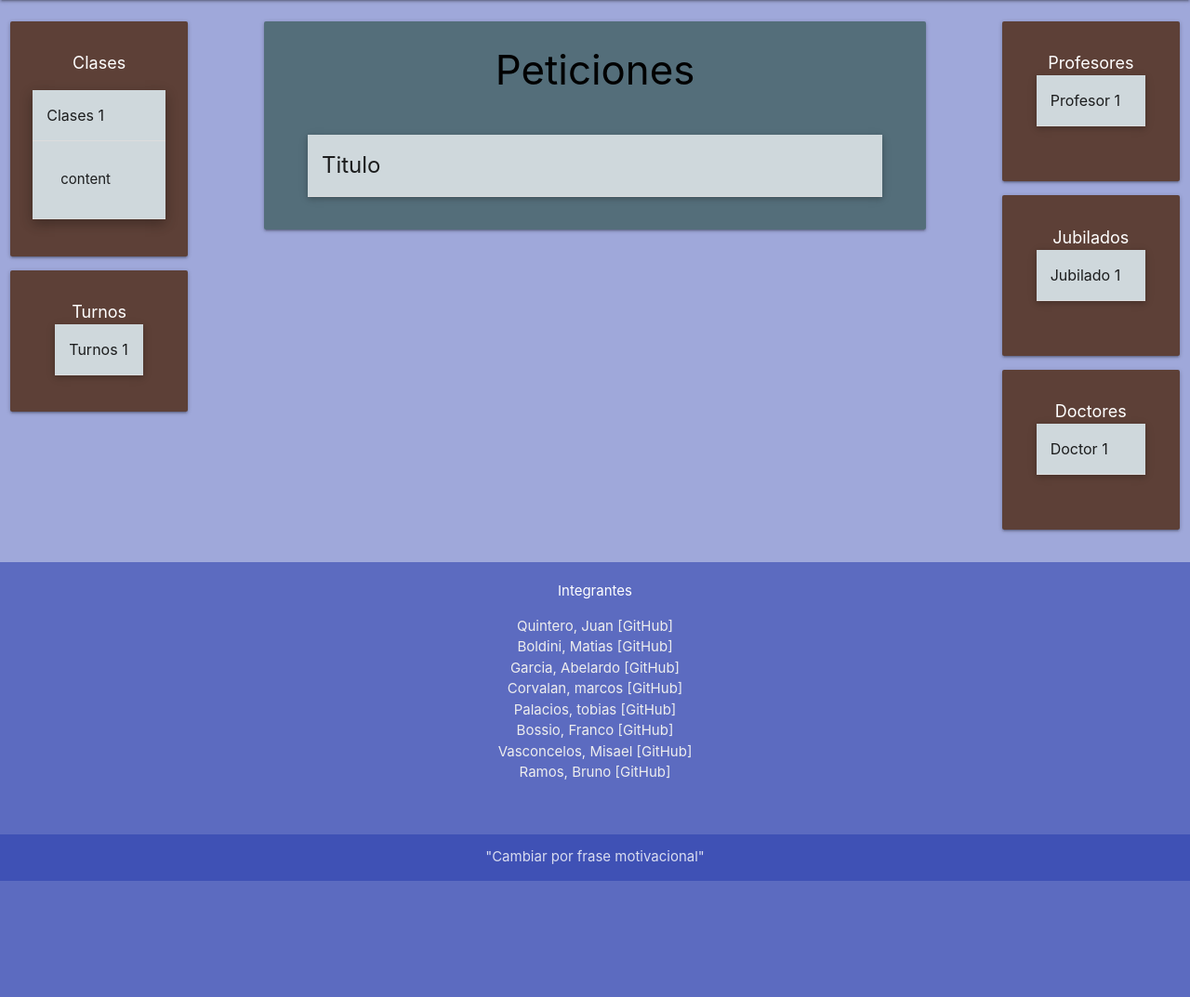
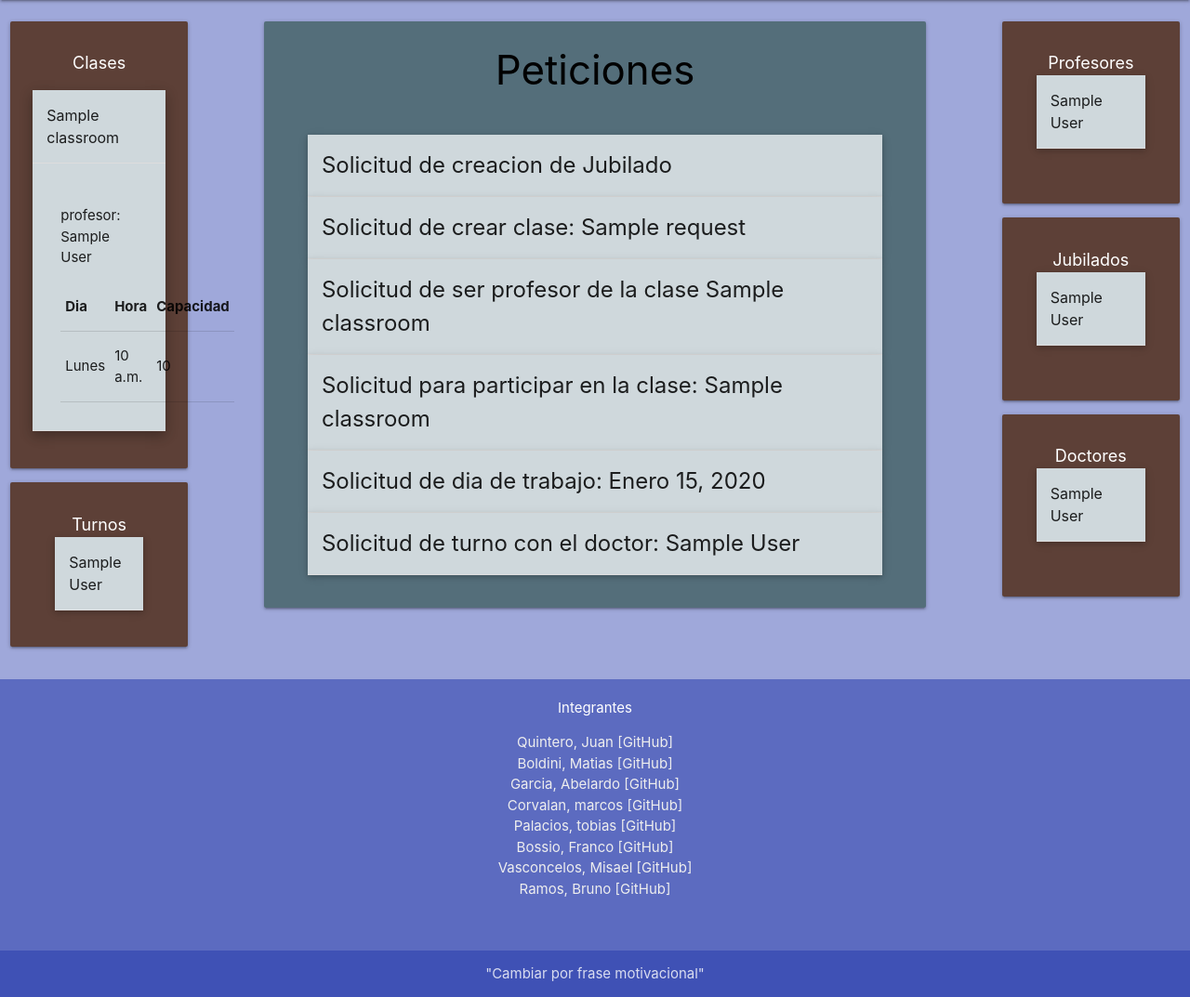
Before and after one commit to MatiasBoldini/FAT2018, a Django app: template main/templates/profile_for_admin.html in a window 1280 px wide, after a click that opens the changed part. Shown: the part 64-1137 px from the top of the page at 93% size. Before the commit the page ends 1012 px from the top, so only its background shows below. Run offline with Django 3.2, Linux system fonts and the light colour scheme; the template is opened without the code that fills it: values that come from a table or form of the project are taken from there, others are empty; tables that the repository leaves empty hold one stand-in row (values such as "Sample post").

Commit message:
profile for admin ahora muestra datos

```diff
--- a/main/admin.py
+++ b/main/admin.py
@@ -16,7 +16,6 @@ admin.site.register(Classroom_day_request)
 admin.site.register(Enrolment_teacher_request)
 admin.site.register(Enrolment_student_request)
 admin.site.register(Work_day_request)
-admin.site.register(Appointment_request)
 admin.site.register(Person_record)
 admin.site.register(Work_day_record)
 admin.site.register(Appointment_record)
--- a/main/templates/profile_for_admin.html
+++ b/main/templates/profile_for_admin.html
@@ -13,23 +13,51 @@
 			<div id="card" class="card-panel brown darken-2">
 				<ul class="collapsible popout">
 					<span class="white-text"><center><font size="4">Clases</font></center></span>
+					{% for classroom in classrooms %}
 						<li>
-						<div class="collapsible-header blue-grey lighten-4" style="font-size: 16px;">Clases 1</div>
-						<div class="collapsible-body blue-grey lighten-4" style="font-size: 15px;">
-								content
+							<div class="collapsible-header blue-grey lighten-4" style="font-size: 16px;">{{ classroom.name }}</div>
+							<div class="collapsible-body blue-grey lighten-4">
+								{% for teacher in classroom.get_teachers %}
+									<p>profesor: {{ teacher.person.user.get_full_name }}</p>
+								{% endfor %}
+								<table>
+									<thead>
+										<tr>
+											<th>Dia</th>
+											<th>Hora</th>
+											<th>Capacidad</th>
+										</tr>
+									</thead>
+									<tbody>
+									{% for day in classroom.get_classroom_days %}
+										<tr>
+										<td>{{ day.get_day_display }}</td>
+										<td>{{ day.start_hour }}</td>
+										<td>{{ day.classroom_place.capacity }}</td>
+										</tr>
+									{% endfor %}
+									</tbody>
+								</table>
 							</div>
 						</li>
+					{% endfor %}
 				</ul>
 			</div>
 			<div id="card" class="card-panel brown darken-2">
 				<ul class="collapsible popout">
 					<span class="white-text"><center><font size="4">Turnos</font></center></span>
+					{% for appointment in appointments %}
 						<li>
-						<div class="collapsible-header blue-grey lighten-4" style="font-size: 16px;">Turnos 1</div>
-						<div class="collapsible-body blue-grey lighten-4" style="font-size: 15px;">
-								content
+							<div class="collapsible-header blue-grey lighten-4" style="font-size: 16px;">{{ appointment.work_day.doctor.user.get_full_name }}</div>
+							<div class="collapsible-body blue-grey lighten-4">
+								<p>Dia: {{ appointment.work_day.day }}</p>
+								<p>Hora: {{ appointment.time_attendance }}</p>
+								{% if appointment.person %}
+									<p>Paciente: {{ appointment.person.user.get_full_name }}</p>
+								{% endif %}
 							</div>
 						</li>
+					{% endfor %}
 				</ul>
 			</div>
 		</div>
@@ -43,18 +71,116 @@
 					</div>
 					<div class="row col s12">
 						<ul class="collapsible popout">
+							{% for person in person_requests %}
 							<li>
 								<div class="collapsible-header blue-grey lighten-4">
-									<font size="5">Titulo</font>
+									<font size="5">Solicitud de creacion de {{ person.get_user_type_display }}</font>
 								</div>
 								<div class="collapsible-body blue-grey lighten-4">
-									<span>Descripcion</span>
+									<p>Nombre: {{ person.user.get_full_name }}</p>
+									<p>DNI: {{ person.user }}</p>
 									<center>
 										<a class="waves-effect waves-light btn green"><i class="small material-icons right">check</i>Aceptar</a>
 										<a class="waves-effect waves-light btn red"><i class="small material-icons right">clear</i>Rechazar</a>
 									</center>
 								</div>
 							</li>
+							{% endfor %}
+							{% for classroom_request in classroom_requests %}
+							<li>
+								<div class="collapsible-header blue-grey lighten-4">
+									<font size="5">Solicitud de crear clase: {{ classroom_request.name }}</font>
+								</div>
+								<div class="collapsible-body blue-grey lighten-4">
+									<p>Descripcion: {{ classroom_request.description }}</p>
+									<p>Duracion: {{ classroom_request.duration }}</p>
+									<p>Profesor solicitante: {{ classroom_request.teacher.user.get_full_name }}</p>
+									<div class="row">
+										<table>
+											<thead>
+												<tr>
+													<th>Dias</th>
+													<th>Hora</th>
+												</tr>
+											</thead>
+											<tbody>
+											{% for day in classroom_request.get_days %}
+												<tr>
+												<td>{{ day.get_day_display }}</td>
+												<td>{{ day.start_hour }}</td>
+												</tr>
+											{% endfor %}
+											</tbody>
+										</table>
+									</div>
+									<div class="row">
+										<center>
+											<a class="waves-effect waves-light btn green"><i class="small material-icons right">check</i>Aceptar</a>
+											<a class="waves-effect waves-light btn red"><i class="small material-icons right">clear</i>Rechazar</a>
+										</center>
+									</div>
+								</div>
+							</li>
+							{% endfor %}
+							{% for enrolment_teacher_request in enrolment_teacher_requests %}
+							<li>
+								<div class="collapsible-header blue-grey lighten-4">
+									<font size="5">Solicitud de ser profesor de la clase {{ enrolment_teacher_request.classroom.name }}</font>
+								</div>
+								<div class="collapsible-body blue-grey lighten-4">
+									<p>Profesor solicitante: {{ enrolment_teacher_request.person.user.get_full_name }}</p>
+									<center>
+										<a class="waves-effect waves-light btn green"><i class="small material-icons right">check</i>Aceptar</a>
+										<a class="waves-effect waves-light btn red"><i class="small material-icons right">clear</i>Rechazar</a>
+									</center>
+								</div>
+							</li>
+							{% endfor %}
+							{% for enrolment_student_request in enrolment_student_requests %}
+							<li>
+								<div class="collapsible-header blue-grey lighten-4">
+									<font size="5">Solicitud para participar en la clase: {{ enrolment_student_request.classroom.name }}</font>
+								</div>
+								<div class="collapsible-body blue-grey lighten-4">
+									<p>Persona solicitante: {{ enrolment_student_request.person.user.get_full_name }}</p>
+									<center>
+										<a class="waves-effect waves-light btn green"><i class="small material-icons right">check</i>Aceptar</a>
+										<a class="waves-effect waves-light btn red"><i class="small material-icons right">clear</i>Rechazar</a>
+									</center>
+								</div>
+							</li>
+							{% endfor %}
+							{% for work_day_request in work_day_requests %}
+							<li>
+								<div class="collapsible-header blue-grey lighten-4">
+									<font size="5">Solicitud de dia de trabajo: {{ work_day_request.day }}</font>
+								</div>
+								<div class="collapsible-body blue-grey lighten-4">
+									<p>Doctor solicitante: {{ work_day_request.doctor.user.get_full_name }}</p>
+									<center>
+										<a class="waves-effect waves-light btn green"><i class="small material-icons right">check</i>Aceptar</a>
+										<a class="waves-effect waves-light btn red"><i class="small material-icons right">clear</i>Rechazar</a>
+									</center>
+								</div>
+							</li>
+							{% endfor %}
+							{% for appointment_request in appointment_requests %}
+							<li>
+								<div class="collapsible-header blue-grey lighten-4">
+									<font size="5">Solicitud de turno con el doctor: {{ appointment_request.work_day.doctor.user.get_full_name }}</font>
+								</div>
+								<div class="collapsible-body blue-grey lighten-4">
+									<p>Persona solicitante: {{ appointment_request.person.user.get_full_name }}</p>
+									<p>Dia: {{ appointment_request.work_day.day }}</p>
+									<p>Hora: {{ appointment_request.time_attendance }}</p>
+									<center>
+										<a class="waves-effect waves-light btn green"><i class="small material-icons right">check</i>Aceptar</a>
+										<a class="waves-effect waves-light btn red"><i class="small material-icons right">clear</i>Rechazar</a>
+									</center>
+								</div>
+							</li>
+							{% endfor %}
+
 						</ul>
 					</div>
 				</div>
@@ -65,12 +191,14 @@
 				<div class="row">
 					<ul class="collapsible popout">
 						<span class="white-text"><center><font size="4">Profesores</font></center></span>
+						{% for teacher in teachers %}
 						<li>
-							<div class="collapsible-header blue-grey lighten-4" style="font-size: 16px;">Profesor 1</div>
+							<div class="collapsible-header blue-grey lighten-4" style="font-size: 16px;">{{ teacher.user.get_full_name }}</div>
 							<div class="collapsible-body blue-grey lighten-4">
-									content
+								dni: {{ teacher.user }}
 							</div>
 						</li>
+						{% endfor %}
 					</ul>
 				</div>
 			</div>
@@ -78,12 +206,14 @@
 				<div class="row">
 					<ul class="collapsible popout">
 						<span class="white-text"><center><font size="4">Jubilados</font></center></span>
+						{% for retired in retireds %}
 						<li>
-							<div class="collapsible-header blue-grey lighten-4" style="font-size: 16px;">Jubilado 1</div>
+							<div class="collapsible-header blue-grey lighten-4" style="font-size: 16px;">{{ retired.user.get_full_name }}</div>
 							<div class="collapsible-body blue-grey lighten-4">
-								content
+								dni: {{ retired.user }}
 							</div>
 						</li>
+						{% endfor %}
 					</ul>
 				</div>
 			</div>
@@ -91,12 +221,14 @@
 				<div class="row">
 					<ul class="collapsible popout">
 						<span class="white-text"><center><font size="4">Doctores</font></center></span>
+						{% for doctor in doctors %}
 						<li>
-							<div class="collapsible-header blue-grey lighten-4" style="font-size: 16px;">Doctor 1</div>
+							<div class="collapsible-header blue-grey lighten-4" style="font-size: 16px;">{{ doctor.user.get_full_name }}</div>
 							<div class="collapsible-body blue-grey lighten-4">
-									content
+								dni: {{ doctor.user }}
 							</div>
 						</li>
+						{% endfor %}
 					</ul>
 				</div>
 			</div>
```
Also changed, not shown: main/models.py (+32 -17 lines), main/views.py (+11 -0 lines). Lines whose indentation alone changed are shown as unchanged.
